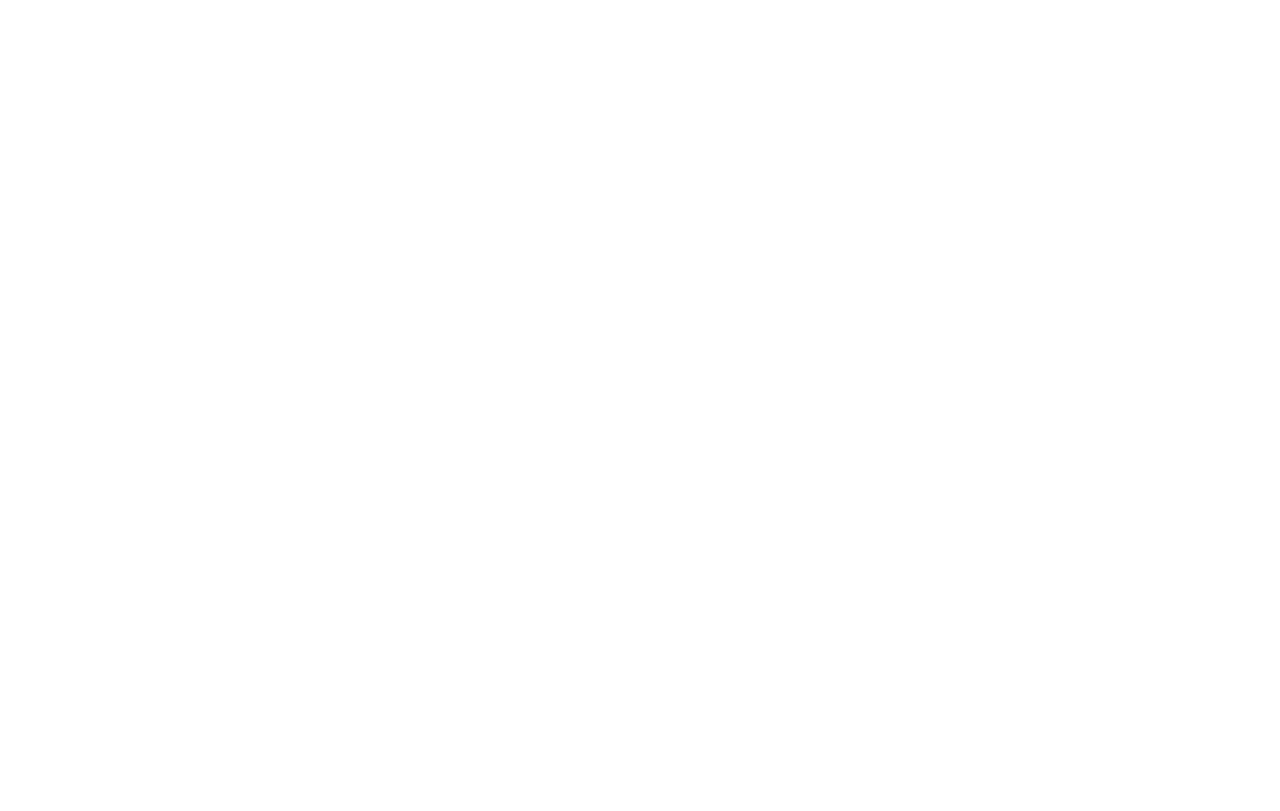
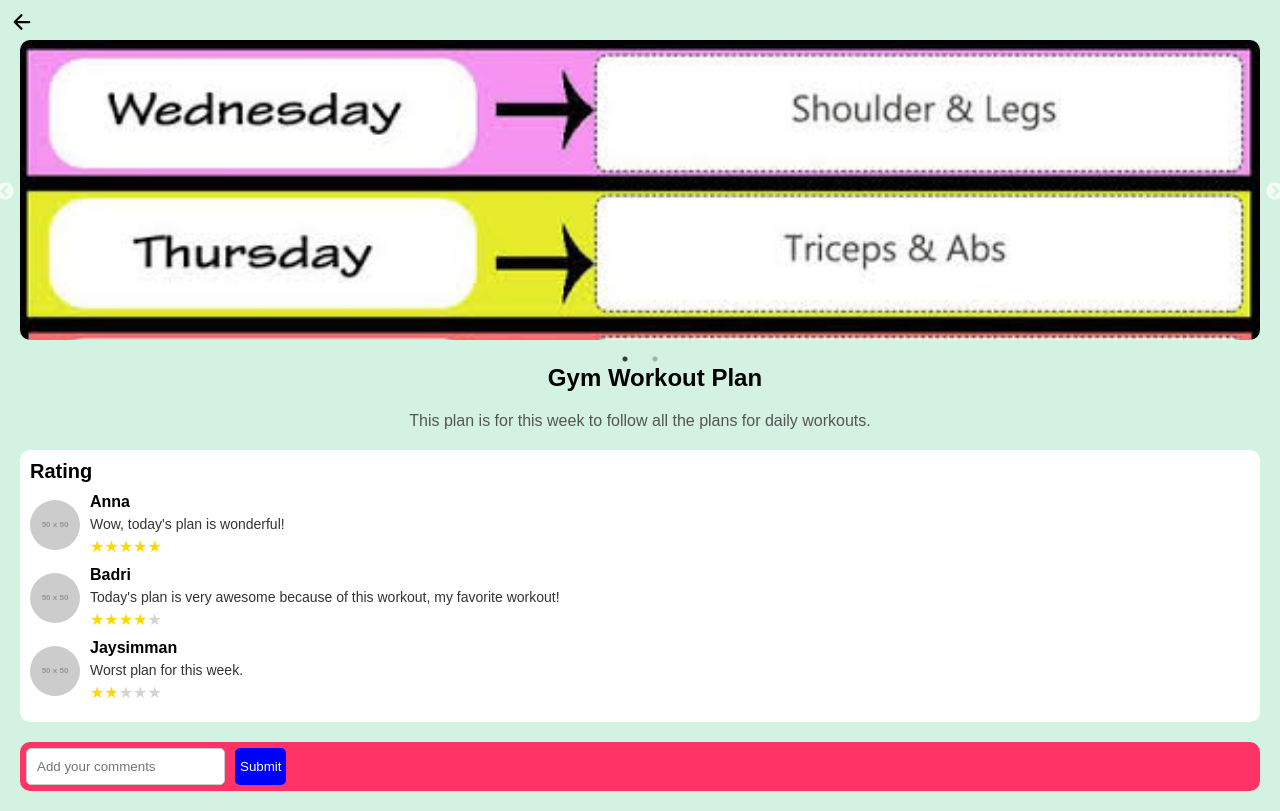
Before and after one commit to Nishanthskt/gym_application, a React (Vite) app: page /plan in a window 1280 px wide. Before the commit this address had no page. Built offline with nearby package versions, Linux system fonts and the light colour scheme.

Commit message:
Workout plan and review is added

```diff
--- a/src/App.jsx
+++ b/src/App.jsx
@@ -18,6 +18,7 @@
 import FoodPage from "./FoodPage";
 import TodayPlanPage from "./TodayPlanPage";
 import GymUpdatePage from "./GymUpdatePage";
+import WorkoutPlan from "./WorkoutPlan";
 
 
 const App = () => {
@@ -42,6 +43,7 @@
         <Route path="/food" element ={<FoodPage/>}/>
         <Route path="/today" element={<TodayPlanPage/>}/>
         <Route path="/gymupdate" element={<GymUpdatePage/>}/>
+        <Route path="/plan" element={<WorkoutPlan/>}/>
       </Routes>
     </Router>
   );
--- /dev/null
+++ b/src/WorkoutPlan.css
@@ -0,0 +1,128 @@
+/* General styles */
+.workout-plan-page {
+    font-family: "Arial", sans-serif;
+    background-color: #d4f2e1;
+    padding: 20px;
+    position: relative;
+  }
+
+  /* Backward arrow */
+  .backward-arrow {
+    position: absolute;
+    top: 10px;
+    left: 10px;
+    font-size: 24px;
+    cursor: pointer;
+    color: #000;
+  }
+
+  /* Slider styling */
+  .image-slider {
+    position: relative;
+    margin: 20px 0;
+  }
+
+  .slider-image {
+    width: 100%;
+    border-radius: 10px;
+    object-fit: cover;
+  }
+
+  @media (min-width: 1024px) {
+    .slider-image {
+      max-height: 300px;
+    }
+  }
+
+  .like-icon {
+    position: absolute;
+    bottom: 10px;
+    right: 20px;
+    cursor: pointer;
+  }
+
+  /* Plan details */
+  .plan-details {
+    text-align: center;
+    margin: 20px 0;
+  }
+
+  .plan-details h1 {
+    font-size: 24px;
+    font-weight: bold;
+    color: black;
+  }
+
+  .plan-details .description {
+    font-size: 16px;
+    color: #555;
+  }
+
+  /* Reviews section */
+  .reviews-section {
+    margin: 20px 0;
+    background-color: white;
+    padding: 10px;
+    border-radius: 10px;
+  }
+
+  .reviews-section h2 {
+    font-size: 20px;
+    margin-bottom: 10px;
+  }
+
+  .review {
+    display: flex;
+    align-items: center;
+    margin-bottom: 10px;
+  }
+
+  .review-avatar {
+    width: 50px;
+    height: 50px;
+    border-radius: 50%;
+    margin-right: 10px;
+  }
+
+  .review-details h3 {
+    font-size: 16px;
+    font-weight: bold;
+  }
+
+  .review-details p {
+    font-size: 14px;
+    color: #333;
+    margin: 5px 0;
+  }
+
+  .stars {
+    display: flex;
+  }
+
+  /* Comments section */
+  .comments-section {
+    display: flex;
+    gap: 10px;
+    background-color: #ff3366;
+    padding: 6px;
+    margin-top: 20px;
+    border-radius: 10px;
+  }
+
+  .name-input,
+  .comment-input {
+    padding: 10px;
+    border: 1px solid #ccc;
+    border-radius: 5px;
+  }
+
+
+  .submit-button {
+    padding:5px 5px;
+    background-color: blue;
+    color: white;
+    border: none;
+    border-radius: 5px;
+    cursor: pointer;
+    flex-shrink: 0;
+  }
--- /dev/null
+++ b/src/WorkoutPlan.jsx
@@ -0,0 +1,100 @@
+import React, { useState } from "react";
+import Slider from "react-slick";
+import { IoArrowBack } from "react-icons/io5";
+import "slick-carousel/slick/slick.css";
+import "slick-carousel/slick/slick-theme.css";
+import "./WorkoutPlan.css";
+import plan1Img from './assets/plan1.jpg';
+import plan3Img from './assets/workout6.jpg';
+
+const WorkoutPlan = ({ navigateBack }) => {
+
+  const settings = {
+    dots: true,
+    infinite: true,
+    speed: 500,
+    slidesToShow: 1,
+    slidesToScroll: 1,
+  };
+
+  const reviews = [
+    {
+      name: "Anna",
+      comment: "Wow, today's plan is wonderful!",
+      rating: 5,
+    },
+    {
+      name: "Badri",
+      comment: "Today's plan is very awesome because of this workout, my favorite workout!",
+      rating: 4,
+    },
+    {
+      name: "Jaysimman",
+      comment: "Worst plan for this week.",
+      rating: 2,
+    },
+  ];
+
+  const images = [
+    plan1Img,
+    plan3Img,
+  ];
+
+  return (
+    <div className="workout-plan-page">
+      <IoArrowBack className="backward-arrow" onClick={navigateBack} />
+
+      <div className="image-slider">
+        <Slider {...settings}>
+          {images.map((image, index) => (
+            <img key={index} src={image} alt={`Slide ${index + 1}`} className="slider-image" />
+          ))}
+        </Slider>
+      </div>
+
+      <div className="plan-details">
+        <h1>Gym Workout Plan</h1>
+        <p className="description">
+          This plan is for this week to follow all the plans for daily workouts.
+        </p>
+      </div>
+
+      <div className="reviews-section">
+        <h2>Rating</h2>
+        {reviews.map((review, index) => (
+          <div key={index} className="review">
+            <img
+              src={`https://via.placeholder.com/50x50?text=${review.name.charAt(0)}`}
+              alt={review.name}
+              className="review-avatar"
+            />
+            <div className="review-details">
+              <h3>{review.name}</h3>
+              <p>{review.comment}</p>
+              <div className="stars">
+                {Array.from({ length: 5 }, (_, i) => (
+                  <span
+                    key={i}
+                    style={{
+                      color: i < review.rating ? "gold" : "lightgray",
+                      fontSize: "16px",
+                    }}
+                  >
+                    ★
+                  </span>
+                ))}
+              </div>
+            </div>
+          </div>
+        ))}
+      </div>
+
+      <div className="comments-section">
+        <input type="text" placeholder="Add your comments" className="comment-input" />
+        <button className="submit-button">Submit</button>
+      </div>
+    </div>
+  );
+};
+
+export default WorkoutPlan;
```
Also changed, not shown: src/assets/plan1.jpg (added), src/assets/plan2.jpg (added).
